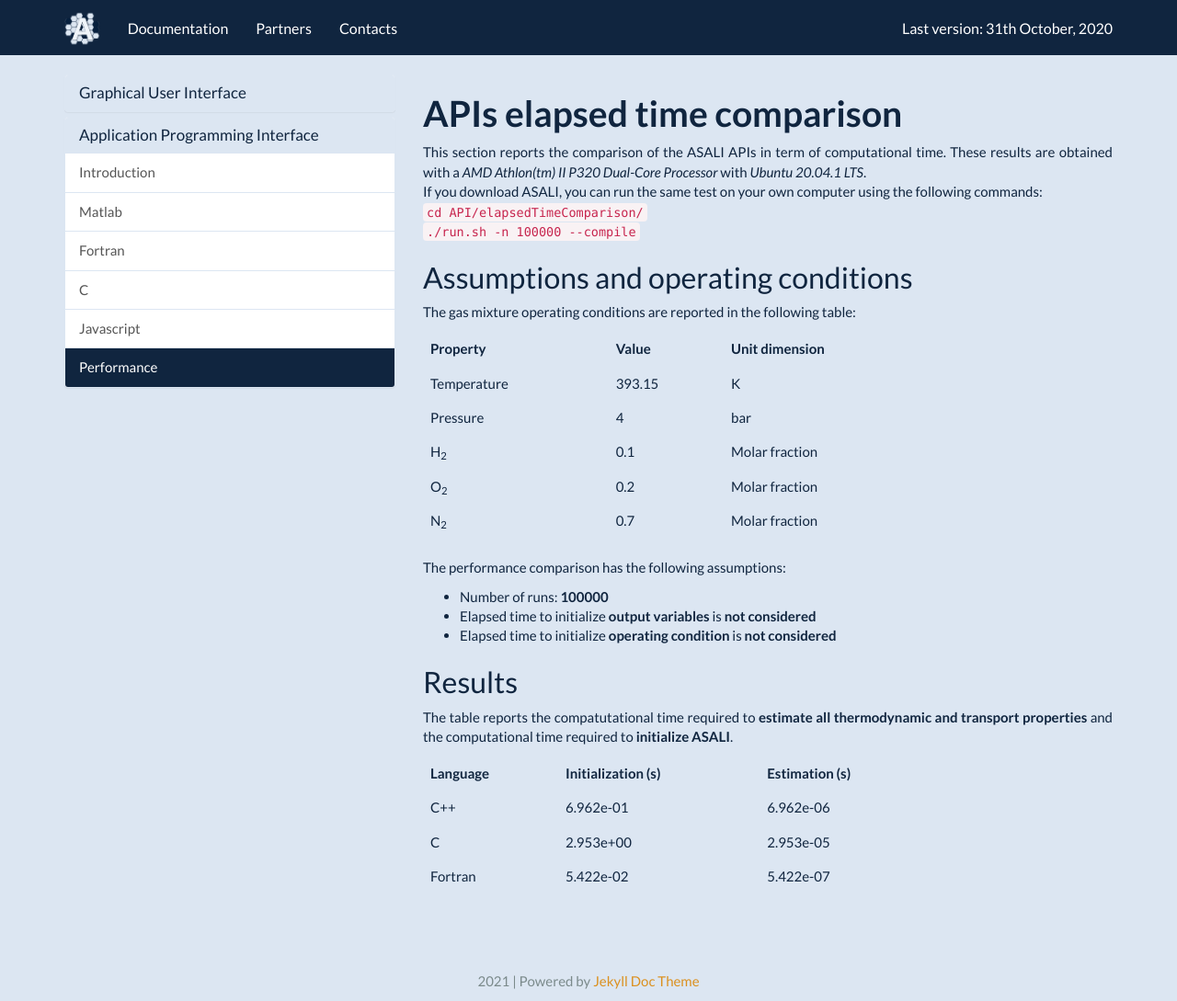
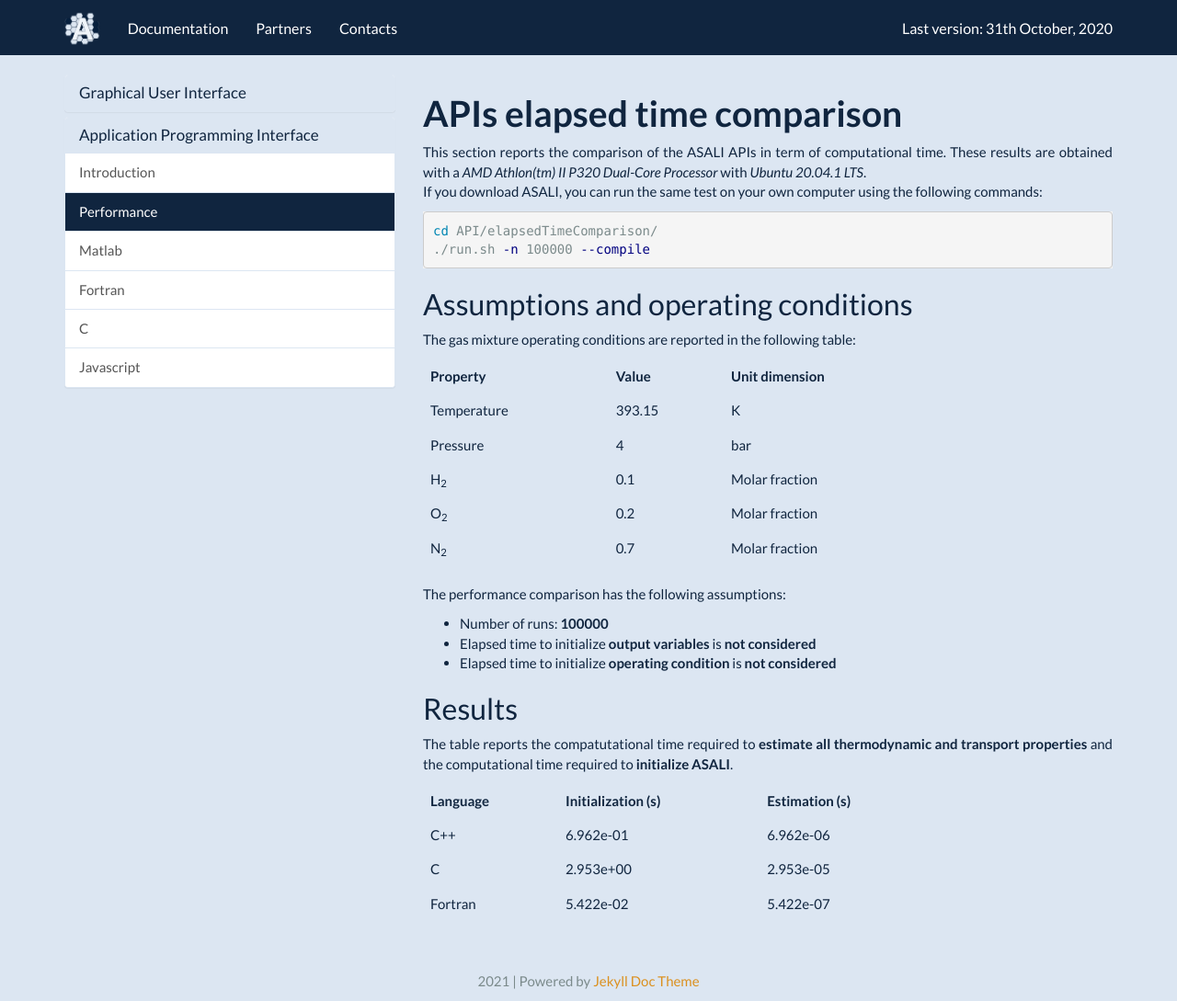
Before and after one commit to srebughini/ASALI, a Jekyll site: the page built from _docs/api/performance.md, in a window 1280 px wide and 1089 px high. Shown: the whole window at 92% size. Built offline with Jekyll 4.4.1, drawn with Linux system fonts in a browser that asks for light colours.

Commit message:
Fix minor bug

````diff
--- a/_data/docs.yml
+++ b/_data/docs.yml
@@ -7,8 +7,8 @@
 - title: Application Programming Interface
   docs:
   - api-introduction
+  - api-performance
   - api-matlab
   - api-fortran
   - api-c
   - api-javascript
-  - api-performance
--- a/_docs/api/performance.md
+++ b/_docs/api/performance.md
@@ -6,8 +6,11 @@
 # **APIs elapsed time comparison**
 This section reports the comparison of the ASALI APIs in term of computational time. These results are obtained with a *AMD Athlon(tm) II P320 Dual-Core Processor* with *Ubuntu 20.04.1 LTS*.
 If you download ASALI, you can run the same test on your own computer using the following commands:
-`cd API/elapsedTimeComparison/`
-`./run.sh -n 100000 --compile`
+```bash
+cd API/elapsedTimeComparison/
+./run.sh -n 100000 --compile
+```
+
 ## Assumptions and operating conditions
 The gas mixture operating conditions are reported in the following table:
 
````
